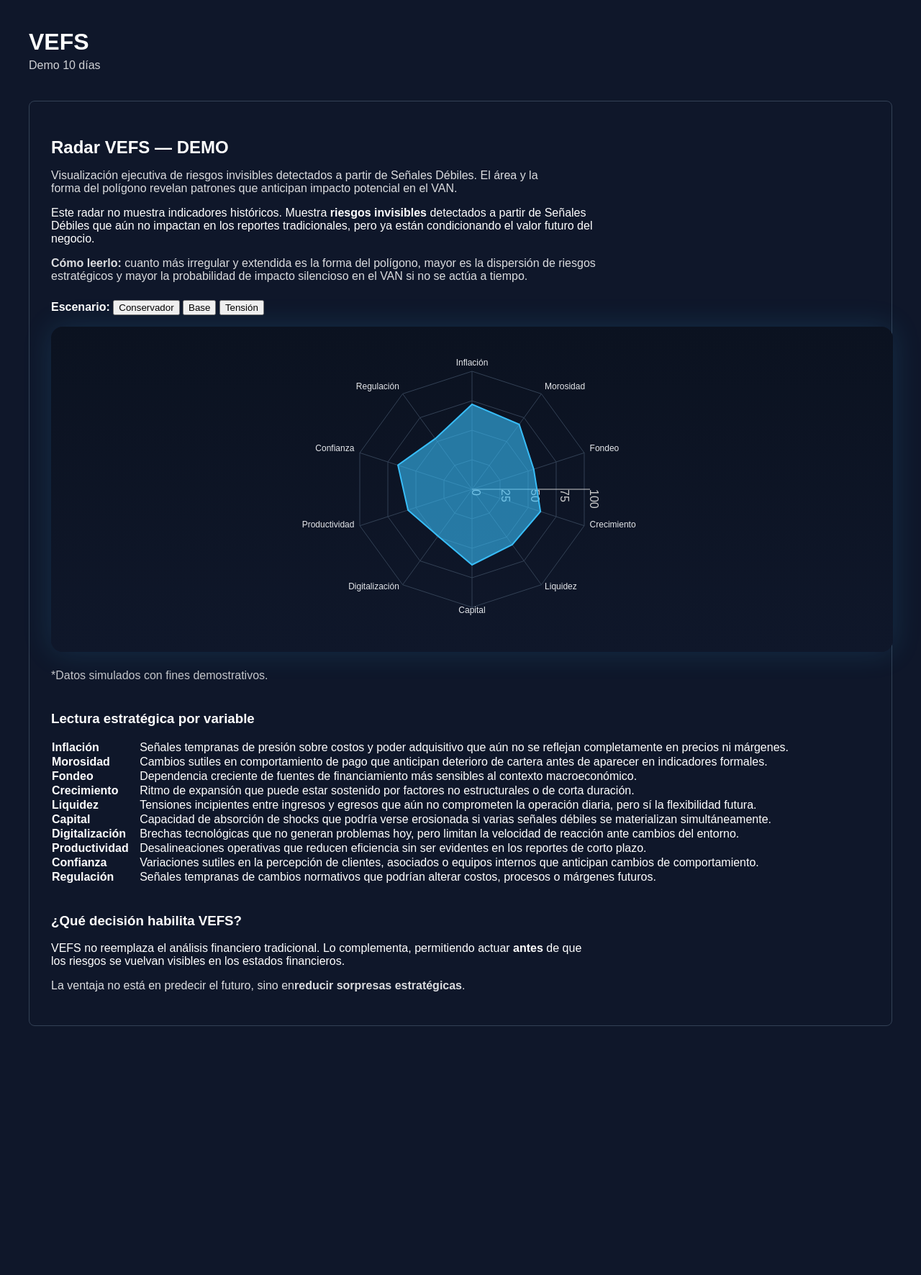
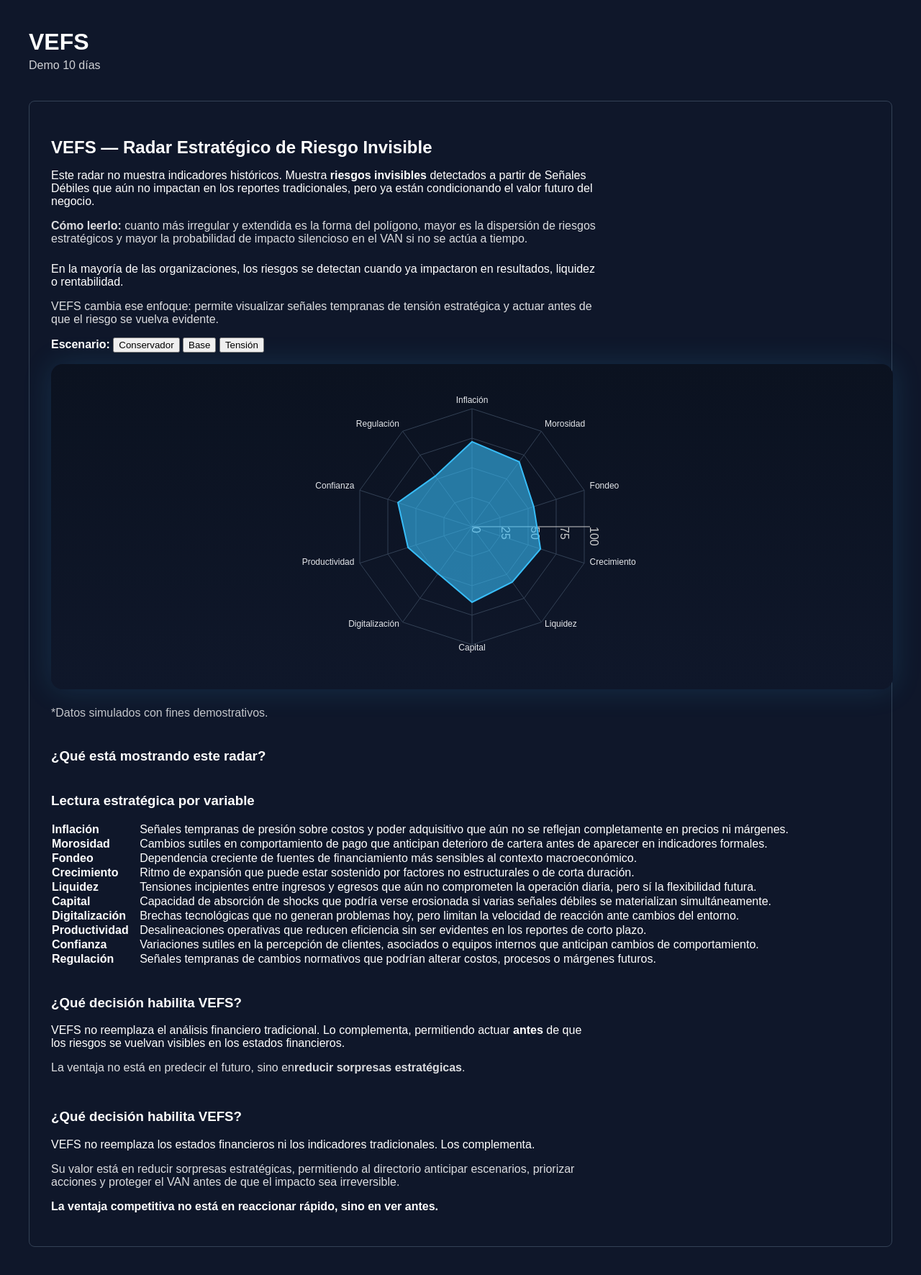
Before and after one commit to DAMIANHE/vesf-saas2, a Next.js app: page /radar in a window 1280 px wide. Shown: the whole page at 72% size. Before the commit the page ends 1466 px from the top, so only its background shows below. Built offline with nearby package versions, Linux system fonts and the light colour scheme.

Commit message:
Update page.jsx

```diff
--- a/app/radar/page.jsx
+++ b/app/radar/page.jsx
@@ -8,12 +8,11 @@ const RadarChartClient = dynamic(
 export default function RadarPage() {
   return (
     <main>
-      <h2 style={{ marginBottom: 8 }}>Radar VEFS — DEMO</h2>
-      <p style={{ opacity: 0.85, maxWidth: 720 }}>
-        Visualización ejecutiva de riesgos invisibles detectados a partir de
-        Señales Débiles. El área y la forma del polígono revelan patrones que
-        anticipan impacto potencial en el VAN.
-      </p>
+      <h2 style={{ marginBottom: 8 }}>
+  VEFS — Radar Estratégico de Riesgo Invisible
+</h2>
+
+
 <p style={{ marginBottom: 16, maxWidth: 760 }}>
   Este radar no muestra indicadores históricos.
   Muestra <strong>riesgos invisibles</strong> detectados a partir de Señales Débiles
@@ -26,12 +25,27 @@ export default function RadarPage() {
   polígono, mayor es la dispersión de riesgos estratégicos y mayor la
   probabilidad de impacto silencioso en el VAN si no se actúa a tiempo.
 </p>
+<section style={{ marginTop: 24, maxWidth: 760 }}>
+  <p>
+    En la mayoría de las organizaciones, los riesgos se detectan
+    cuando ya impactaron en resultados, liquidez o rentabilidad.
+  </p>
+  <p style={{ opacity: 0.85 }}>
+    VEFS cambia ese enfoque: permite visualizar señales tempranas
+    de tensión estratégica y actuar antes de que el riesgo se
+    vuelva evidente.
+  </p>
+</section>
 
       <RadarChartClient />
 
       <p style={{ marginTop: 24, opacity: 0.75 }}>
         *Datos simulados con fines demostrativos.
       </p>
+      <h3 style={{ marginTop: 40 }}>
+  ¿Qué está mostrando este radar?
+</h3>
+
       <section style={{ marginTop: 40 }}>
   <h3>Lectura estratégica por variable</h3>
 
@@ -128,6 +142,26 @@ export default function RadarPage() {
     <strong>reducir sorpresas estratégicas</strong>.
   </p>
 </section>
+<section style={{ marginTop: 48, maxWidth: 760 }}>
+  <h3>¿Qué decisión habilita VEFS?</h3>
+
+  <p>
+    VEFS no reemplaza los estados financieros ni los indicadores
+    tradicionales. Los complementa.
+  </p>
+
+  <p style={{ opacity: 0.85 }}>
+    Su valor está en reducir sorpresas estratégicas,
+    permitiendo al directorio anticipar escenarios,
+    priorizar acciones y proteger el VAN antes de que
+    el impacto sea irreversible.
+  </p>
+
+  <p style={{ marginTop: 16, fontWeight: "bold" }}>
+    La ventaja competitiva no está en reaccionar rápido,
+    sino en ver antes.
+  </p>
+</section>
 
     </main>
   );
```
